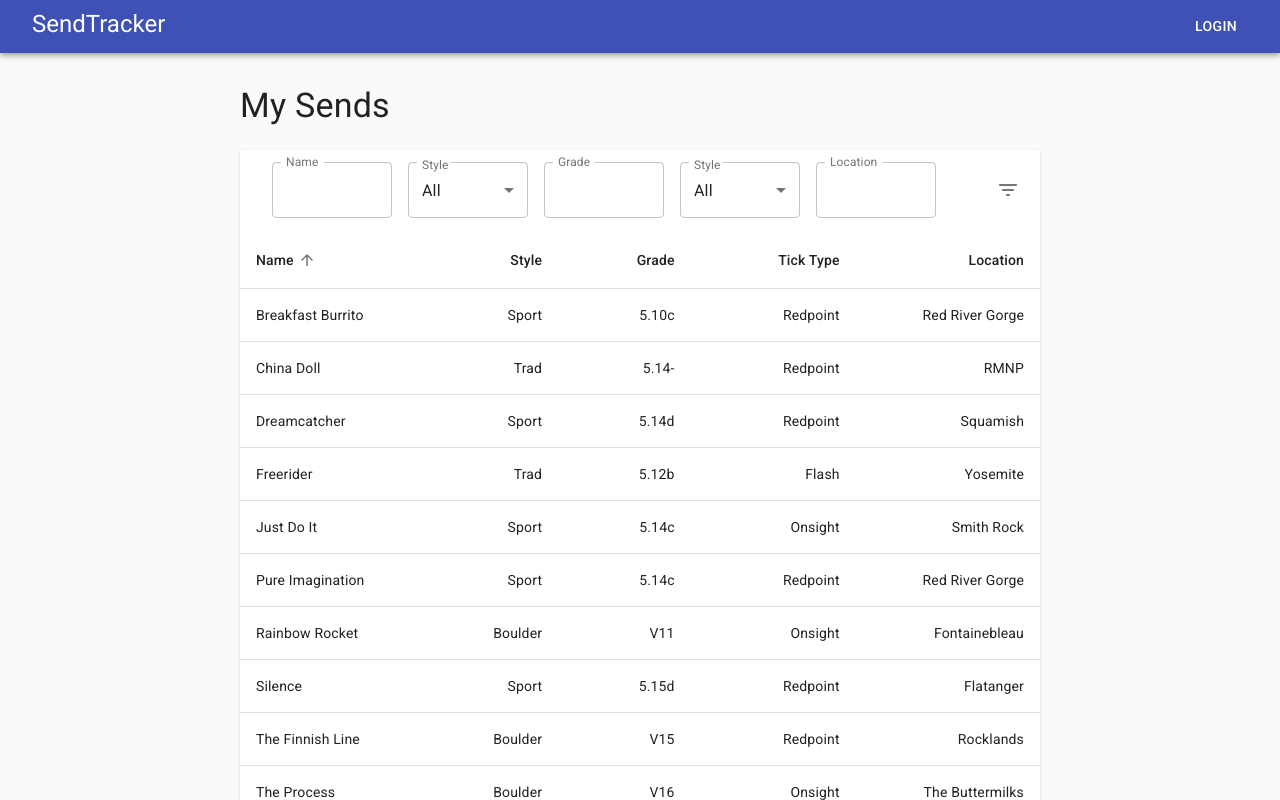
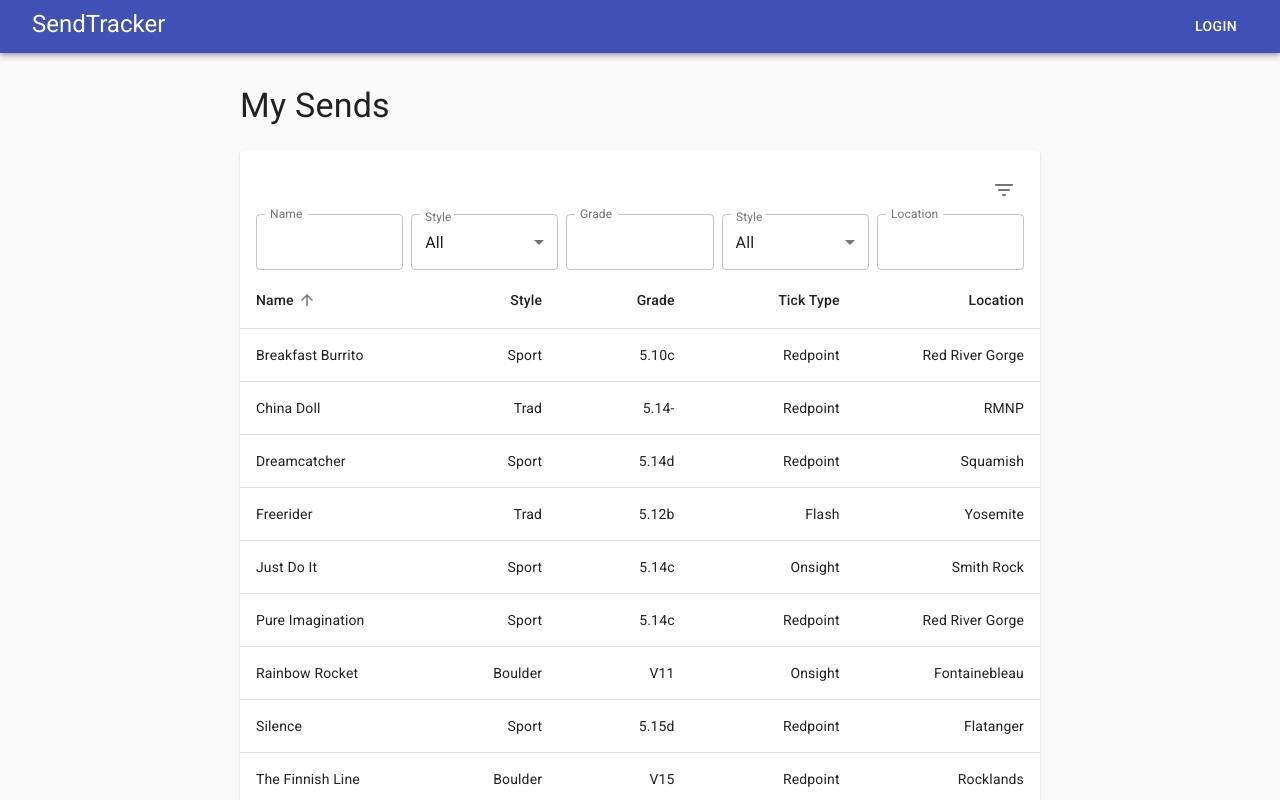
Before and after one commit to NicolasPennie/SendTracker, a Next.js app: page / in a window 1280 px wide. Both pictures are taken after a click on the button 1008 px from the left and 190 px from the top of the page. Shown: the top 800 px of the page. Built offline with nearby package versions, Linux system fonts and the light colour scheme.

Commit message:
fix: improve filter option panel display

```diff
--- a/src/components/SendFilter.tsx
+++ b/src/components/SendFilter.tsx
@@ -1,27 +1,17 @@
 import React from 'react';
 import {
   Typography,
-  makeStyles,
   FormControl,
   Select,
   InputLabel,
   MenuItem,
   TextField,
   OutlinedInput,
+  Grid,
 } from '@material-ui/core';
 import { Style } from '../models/send';
 
-const useStyles = makeStyles((theme) => ({
-  filterForm: {
-    '& > *': {
-      margin: theme.spacing(1),
-      width: 120,
-    },
-  },
-}));
-
 export default function SendFilter() {
-  const classes = useStyles();
   const [filter, setFilter] = React.useState({
     name: '',
     style: 'all',
@@ -45,7 +35,10 @@ export default function SendFilter() {
   };
 
   return (
-    <form className={classes.filterForm} autoComplete="off">
+    <form autoComplete="off">
+      <Grid container direction="row" justify="space-between" spacing={1}>
+
+        <Grid item xs>
           <TextField
             label="Name"
             name="name"
@@ -54,7 +47,10 @@ export default function SendFilter() {
             InputLabelProps={{ shrink: true }}
             onChange={handleFilterChange}
           />
-      <FormControl variant="outlined">
+        </Grid>
+
+        <Grid item xs>
+          <FormControl fullWidth variant="outlined">
             <InputLabel shrink ref={inputLabel} htmlFor="style-filter">
               <Typography>Style</Typography>
             </InputLabel>
@@ -77,6 +73,9 @@ export default function SendFilter() {
               <MenuItem value={Style.TRAD}>{Style.TRAD}</MenuItem>
             </Select>
           </FormControl>
+        </Grid>
+
+        <Grid item xs>
           <TextField
             label="Grade"
             name="grade"
@@ -85,7 +84,10 @@ export default function SendFilter() {
             InputLabelProps={{ shrink: true }}
             onChange={handleFilterChange}
           />
-      <FormControl variant="outlined">
+        </Grid>
+
+        <Grid item xs>
+          <FormControl fullWidth variant="outlined">
             <InputLabel shrink ref={inputLabel} htmlFor="tickType-filter">
               <Typography>Style</Typography>
             </InputLabel>
@@ -108,6 +110,9 @@ export default function SendFilter() {
               <MenuItem value={Style.TRAD}>{Style.TRAD}</MenuItem>
             </Select>
           </FormControl>
+        </Grid>
+
+        <Grid item xs>
           <TextField
             label="Location"
             name="location"
@@ -116,6 +121,9 @@ export default function SendFilter() {
             InputLabelProps={{ shrink: true }}
             onChange={handleFilterChange}
           />
+        </Grid>
+
+      </Grid>
     </form>
   );
 }
--- /dev/null
+++ b/src/components/SendToolbar.tsx
@@ -0,0 +1,57 @@
+import React from 'react';
+import {
+  IconButton,
+  Toolbar,
+  makeStyles,
+  Tooltip,
+  Grid,
+} from '@material-ui/core';
+import { FilterListRounded as FilterIcon } from '@material-ui/icons';
+import SendFilter from './SendFilter';
+
+const useStyles = makeStyles((theme) => ({
+  toolbar: {
+    paddingTop: theme.spacing(2),
+    paddingLeft: theme.spacing(2),
+    paddingRight: theme.spacing(2),
+  },
+  filterIcon: {
+    right: theme.spacing(1),
+  },
+}));
+
+export default function SendToolbar(props: {}) {
+  const classes = useStyles(props);
+  const [filterVisible, setFilterVisible] = React.useState(false);
+
+  return (
+    <Toolbar disableGutters variant="dense" className={classes.toolbar}>
+      <Grid container direction="column">
+
+        <Grid container justify="flex-end" alignItems="stretch">
+          <Grid item>
+            <Tooltip
+              className={classes.filterIcon}
+              title={filterVisible ? 'Hide Filter' : 'Show Filter'}
+            >
+              <IconButton
+                aria-label="filter"
+                edge="end"
+                onClick={() => setFilterVisible(!filterVisible)}
+              >
+                <FilterIcon />
+              </IconButton>
+            </Tooltip>
+          </Grid>
+        </Grid>
+
+        {filterVisible && (
+          <Grid item>
+            <SendFilter />
+          </Grid>
+        )}
+
+      </Grid>
+    </Toolbar>
+  );
+}
--- a/src/components/home.tsx
+++ b/src/components/home.tsx
@@ -1,30 +1,17 @@
 import React from 'react';
 import {
   Box,
-  IconButton,
   Paper,
-  Toolbar,
   Typography,
   makeStyles,
-  Tooltip,
-  Grow,
 } from '@material-ui/core';
-import { FilterListRounded as FilterIcon } from '@material-ui/icons';
-
 import SendTable from './SendTable';
-import SendFilter from './SendFilter';
+import SendToolbar from './SendToolbar';
 import MOCK_SENDS from '../mock/sends';
 
 const useStyles = makeStyles((theme) => ({
   header: {
     paddingBottom: theme.spacing(1),
-  },
-  filterIcon: {
-    position: 'absolute',
-    right: theme.spacing(1),
-  },
-  filterToolbar: {
-    height: 80,
   },
   sendBox: {
     margin: 'auto',
@@ -43,7 +30,6 @@ const useStyles = makeStyles((theme) => ({
 export default (props: {}) => {
   const classes = useStyles(props);
   const [sends] = React.useState(MOCK_SENDS);
-  const [filterVisible, setFilterVisible] = React.useState(false);
 
   return (
     <Box className={classes.sendBox}>
@@ -51,25 +37,7 @@ export default (props: {}) => {
         My Sends
       </Typography>
       <Paper className={classes.table}>
-        <Toolbar className={classes.filterToolbar}>
-          <div />
-          <Grow in={filterVisible}>
-            <div>
-              <SendFilter />
-            </div>
-          </Grow>
-          <Tooltip
-            className={classes.filterIcon}
-            title={filterVisible ? 'Hide Filter' : 'Show Filter'}
-          >
-            <IconButton
-              aria-label="filter"
-              onClick={() => setFilterVisible(!filterVisible)}
-            >
-              <FilterIcon />
-            </IconButton>
-          </Tooltip>
-        </Toolbar>
+        <SendToolbar />
         <SendTable sends={sends} />
       </Paper>
     </Box>
--- a/src/hocs/layout.tsx
+++ b/src/hocs/layout.tsx
@@ -36,7 +36,7 @@ const useStyles = makeStyles((theme) => ({
   },
 }));
 
-export default function (props) {
+export default function (props: { children: JSX.Element }) {
   const { children } = props;
   const classes = useStyles(props);
 
```
Lines whose indentation alone changed are shown as unchanged.
